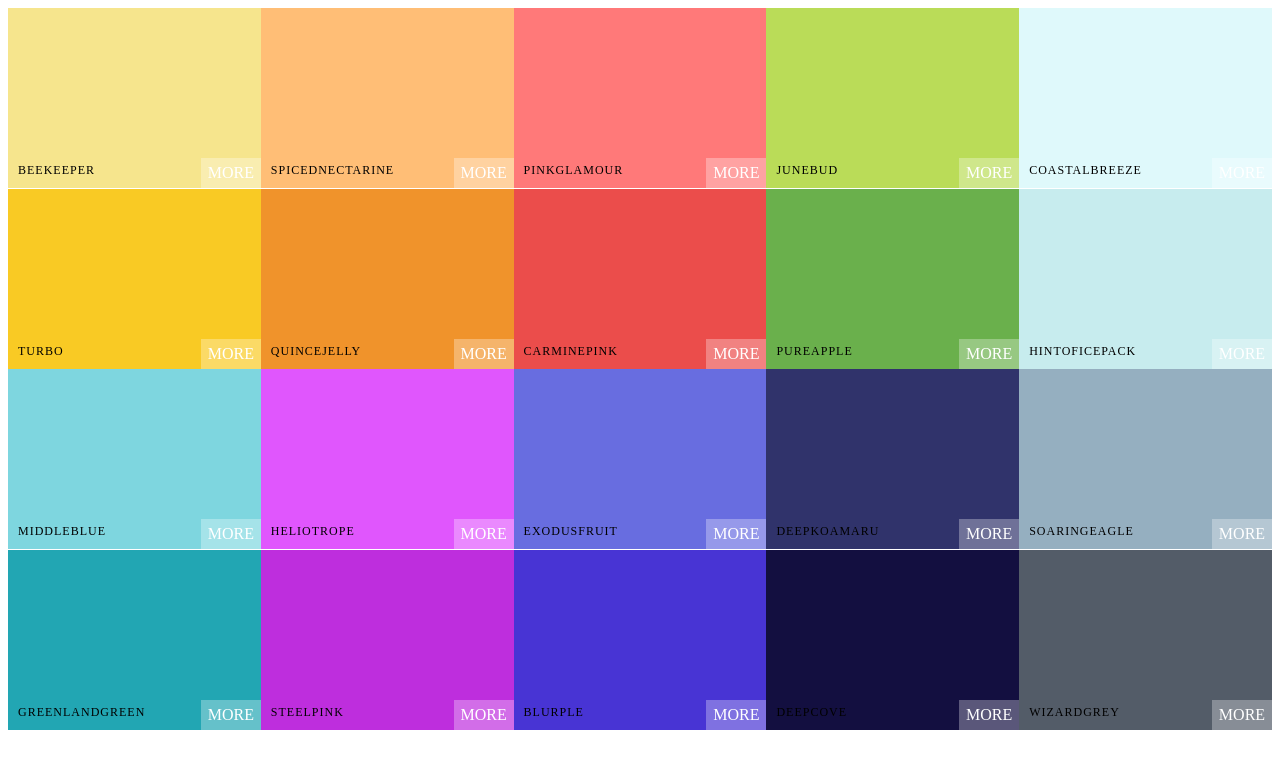
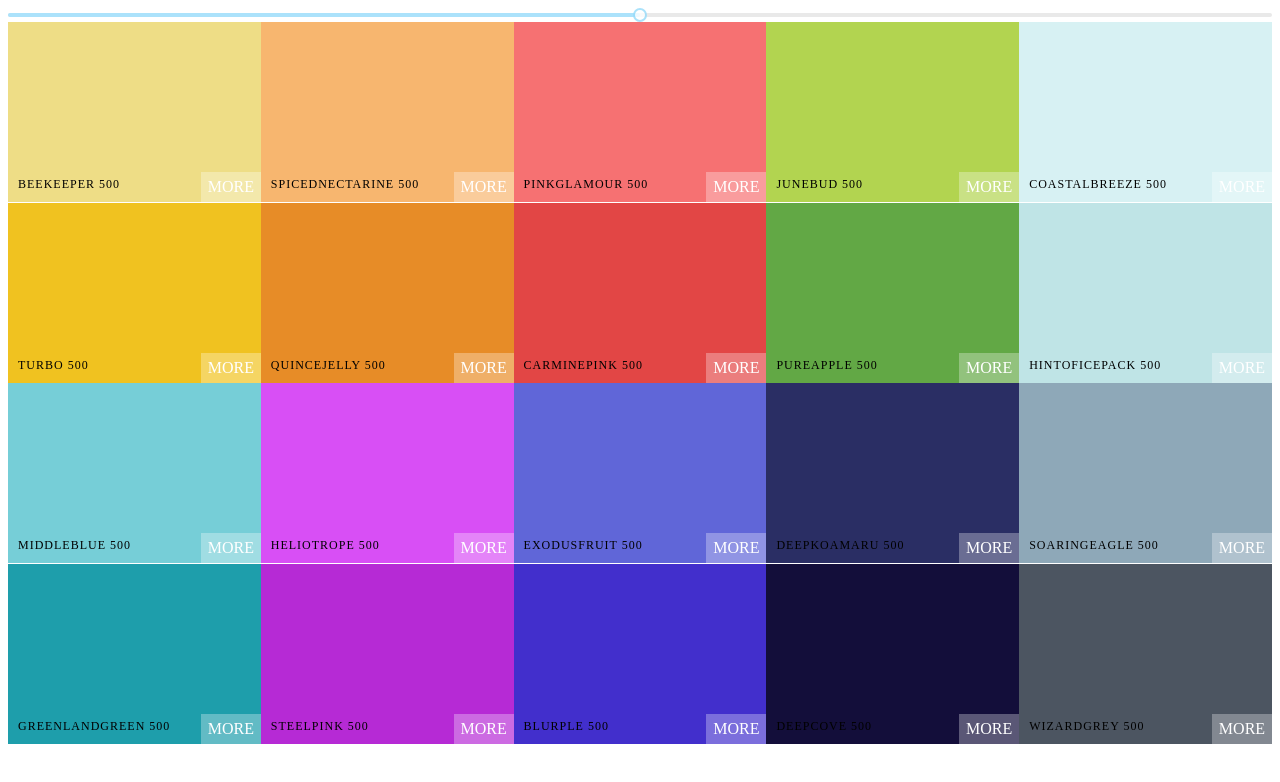
Before and after one commit to sterlingbarton/color-palette, a React (Vite) app in the folder color-palette/: page / in a window 1280 px wide. Shown: the top 782 px of the page. Built offline with nearby package versions, Linux system fonts and the light colour scheme.

Commit message:
added unstyled color slider

```diff
--- a/color-palette/src/App.jsx
+++ b/color-palette/src/App.jsx
@@ -6,7 +6,7 @@ export default function App() {
   console.log(generatePalette(SeedColors[4]))
   return (
     <>
-      <Palette SeedColors={SeedColors}/>
+      <Palette palette={generatePalette(SeedColors[4])}/>
     </>
   )
 }
--- a/color-palette/src/Palette.jsx
+++ b/color-palette/src/Palette.jsx
@@ -1,14 +1,21 @@
-
+import {useState} from 'react'
 import ColorBox from "./ColorBox"
 import './Palette.css'
+import Slider from 'rc-slider';
+import 'rc-slider/assets/index.css';
 
-export default function Palette({SeedColors}) {
-    // const colors = SeedColors[4].colors
-    const colorBoxes = SeedColors[4].colors.map((color) => {
-        return <ColorBox key={color.name} background={color.color} name={color.name}/>
+export default function Palette({palette}) {
+    const [level, setLevel] = useState(500)
+    const colorBoxes = palette.colors[level].map((color) => {
+        return <ColorBox key={color.name} background={color.hex} name={color.name}/>
     })
+
+    function changeLevel(level){
+        setLevel(level)
+    }
   return (
     <div className="palette">
+        <Slider min={100} max={900} step={100} value={level} onChange={changeLevel}/>
         {/* Navbar goes here */}
         <div className="palette-colors">
             {colorBoxes}
--- a/package.json
+++ b/package.json
@@ -1,6 +1,7 @@
 {
   "dependencies": {
     "chroma-js": "^2.0.3",
+    "rc-slider": "^10.2.1",
     "react-copy-to-clipboard": "^5.1.0"
   }
 }
```
Also changed, not shown: 1 other file (tests, documents, lock files or other folders).
